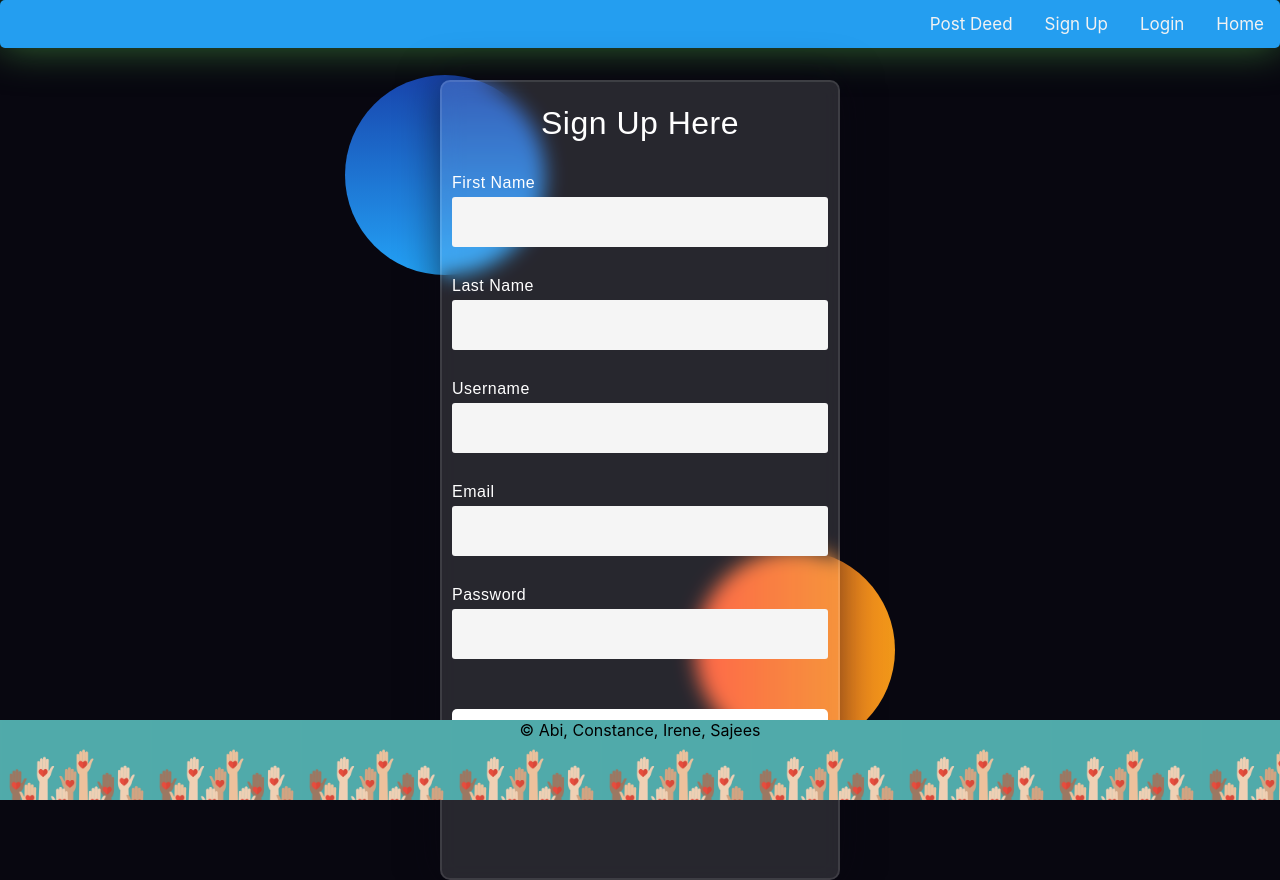
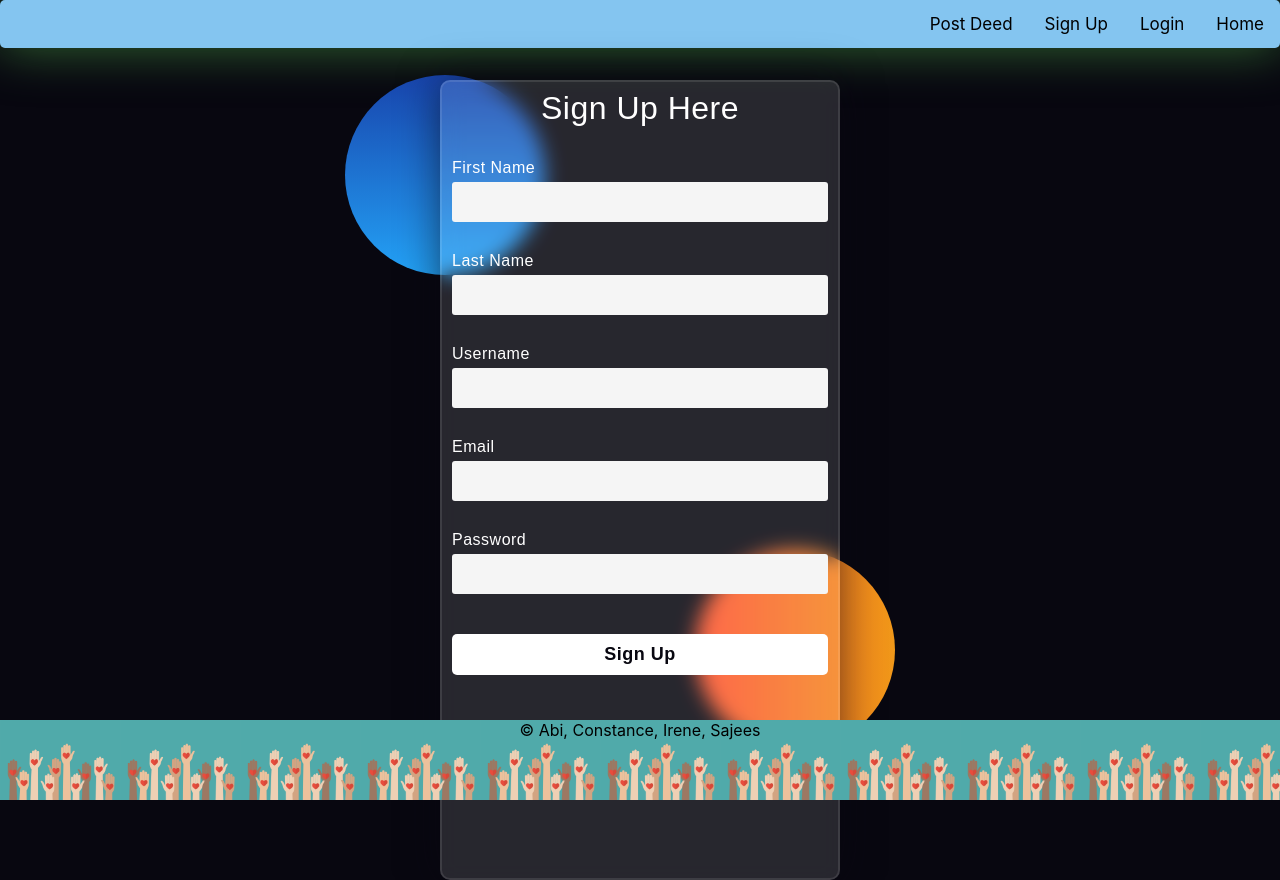
Before and after one commit to sajees89/final-project, a React (Create React App) app in the folder client/: page /Signup in a window 1280 px wide. Built offline with nearby package versions, Linux system fonts and the light colour scheme.

Commit message:
updated folder

```diff
--- /dev/null
+++ b/client/src/components/Postlist.js
@@ -0,0 +1,40 @@
+// import React from 'react';
+// import { Link } from 'react-router-dom';
+
+// const Postlist = ({ posts, title }) => {
+//   if (!posts.length) {
+//     return <h3>No Posts Yet</h3>;
+//   }
+
+//   return (
+//     <div>
+//       <h3>{title}</h3>
+//       {posts &&
+//         posts.map(thought => (
+//           <div key={post._id} className="card mb-3">
+//             <p className="card-header">
+//               <Link
+//                 to={`/profile/${post.username}`}
+//                 style={{ fontWeight: 700 }}
+//                 className="text-light"
+//               >
+//                 {post.username}
+//               </Link>{' '}
+//               post on {post.createdAt}
+//             </p>
+//             <div className="card-body">
+//               <Link to={`/post/${post._id}`}>
+//                 <p>{post.postText}</p>
+//                 <p className="mb-0">
+//                   Reactions: {post.reactionCount} || Click to{' '}
+//                   {thought.reactionCount ? 'see' : 'start'} the discussion!
+//                 </p>
+//               </Link>
+//             </div>
+//           </div>
+//         ))}
+//     </div>
+//   );
+// };
+
+// export default Postlist;
--- a/client/src/index.css
+++ b/client/src/index.css
@@ -101,7 +101,7 @@ input{
     color: #e5e5e5;
 }
 button{
-    margin-top: 50px;
+    margin-top: 40px;
     width: 100%;
     background-color: #ffffff;
     color: #080710;
@@ -113,24 +113,29 @@ button{
 }
 .signup-form {
   height: 800px;
-  padding: 20px 10px;
+  padding: 5px 10px;
   top: 60%;
+
+}
+.signup-form input {
+    height: 40px;
 }
 nav {
   overflow: hidden;
-  background-color: #249ef0;
+  backdrop-filter: blur(10px);
+  background-color: #84c5f0;
   position: absolute;
   top: 0;
   width: 100%;
   border-radius: 5px;
   backdrop-filter: blur(10px);
-  box-shadow: 0 0 40px rgba(80, 172, 73, 0.6);
+  box-shadow: 0 0 50px rgba(80, 172, 73, 0.6);
 
 }
 nav a {
   float: right;
   display: block;
-  color: #f2f2f2;
+  color: black;
   text-align: center;
   padding: 14px 16px;
   text-decoration: none;
@@ -238,11 +243,11 @@ form input {
 /* FooterPage */
 .footer {
 background-image: url('../public/assets/images/handsnhearts.jpeg');
-background-size: 150px;
+background-size: 120px;
 height: 10%;
 text-align: center;
-position:absolute;
-bottom:0;
+position: absolute;
+bottom: 0;
 width:100%;
 }
 .footer img {
--- a/client/src/pages/Home.js
+++ b/client/src/pages/Home.js
@@ -1,5 +1,6 @@
 import React from 'react';
 import '../index.css';
+//import Postlist from '../components/Postlist';
 
 function Home() {
   return (
@@ -8,6 +9,25 @@ function Home() {
         <h1 className='glow'>Good Deeds</h1>
         <p>Every Little Good Deed Counts</p>
       </div>
+      <main>
+
+        {/* <div className={`col-12 mb-3 ${loggedIn && 'col-lg-8'}`}>
+          {loading ? (
+            <div>Loading...</div>
+          ) : (
+            <Postlist
+              posts={posts}
+              title="Some Feed for Thought(s)..."
+            />
+          )}
+        </div>
+        {loggedIn && userData ? (
+          <div className="col-12 col-lg-3 mb-3">
+
+          </div>
+        ) : null} */}
+
+    </main>
 
     </div>
   )
--- a/client/src/pages/PostDeed.js
+++ b/client/src/pages/PostDeed.js
@@ -20,7 +20,7 @@ import React from 'react';
             />
           </div>
           <div className="post-body">
-            <label> Share the Story:</label>
+            <label> Share the Story :</label>
             <textarea
               placeholder="Post..."
               // onChange={(event) => {
--- a/client/src/pages/Signup.js
+++ b/client/src/pages/Signup.js
@@ -55,7 +55,7 @@ function Signup() {
           />
 
 
-        <button>Sign Up</button>
+        <button onClick={Signup}>Sign Up</button>
 
     </form>
     </div>
```
Also changed, not shown: client/src/components/Voteform.js (deleted), client/src/components/Votelist.js (deleted).
